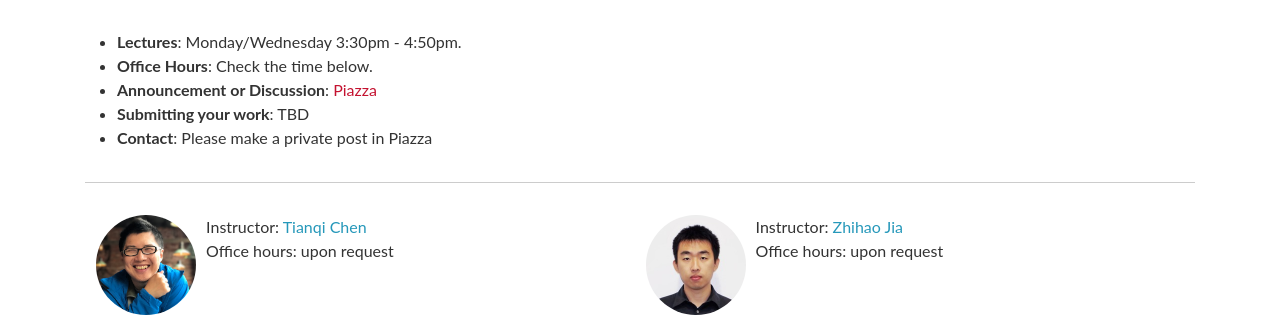
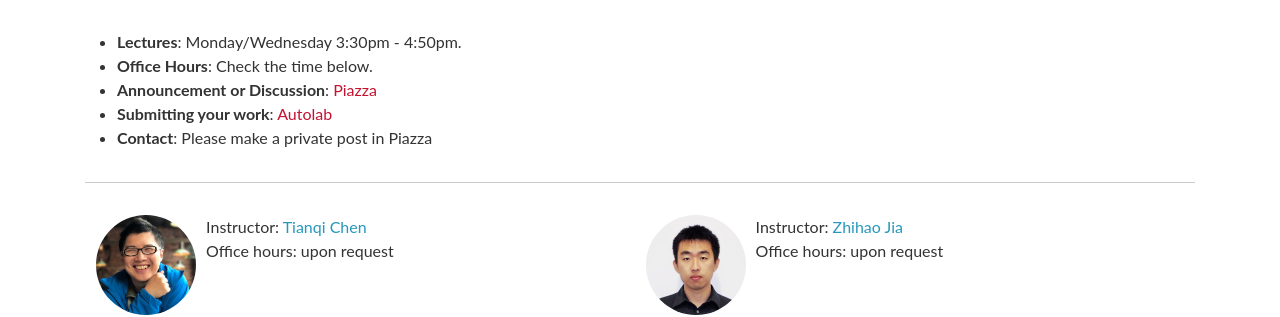
Before and after one commit to mlsyscourse/mlsyscourse.github.io, a Jekyll site: the page built from index.md, in a window 1280 px wide. Shown: the part 318-635 px from the top of the page. Built offline with Jekyll 4.4.1, drawn with Linux system fonts in a browser that asks for light colours.

Commit message:
Update submission link

```diff
--- a/index.md
+++ b/index.md
@@ -16,7 +16,7 @@ This course offers the necessary background for students who would like to pursu
 * **Lectures**: Monday/Wednesday 3:30pm - 4:50pm.
 * **Office Hours**: Check the time below.
 * **Announcement or Discussion**: [Piazza](https://piazza.com/cmu/spring2026/15442)
-* **Submitting your work**: TBD
+* **Submitting your work**: [Autolab](https://autolab.andrew.cmu.edu/courses/15442-s26/)
 * **Contact**: Please make a private post in Piazza
 
 ----
```
